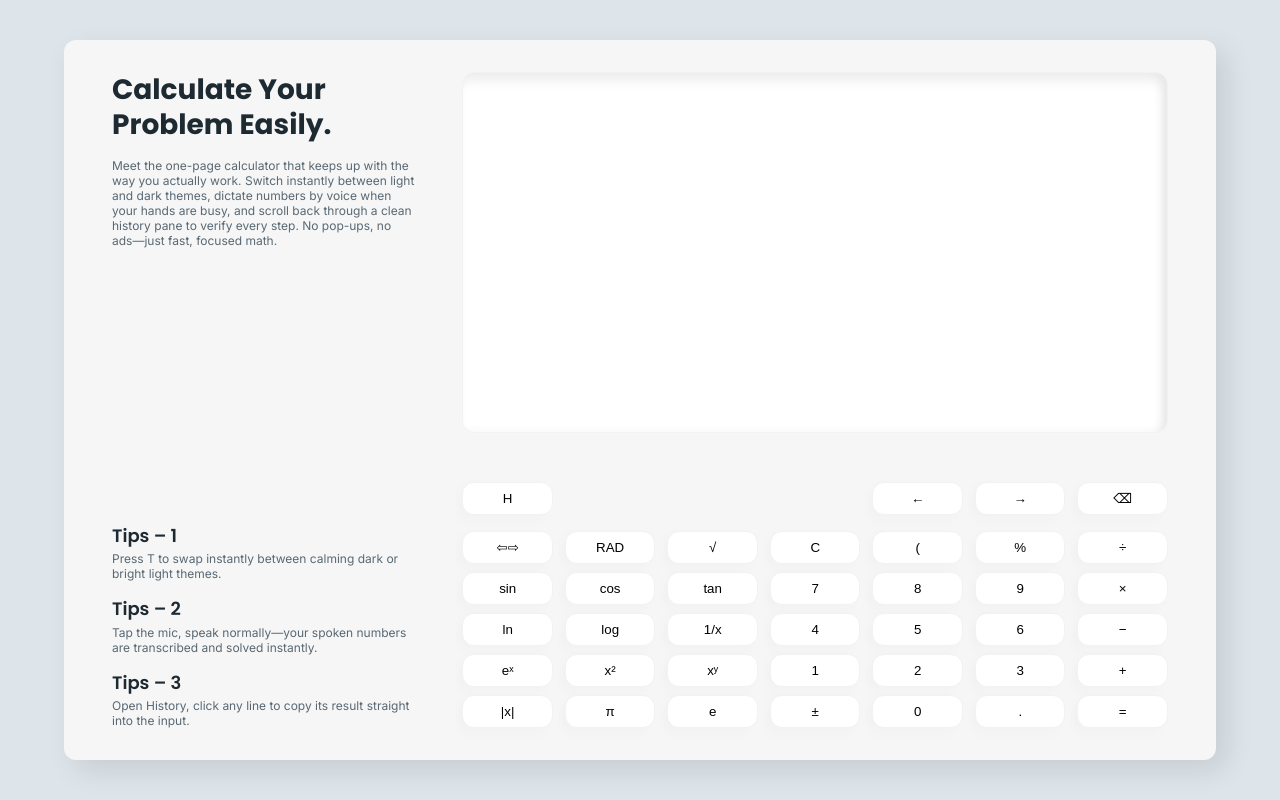
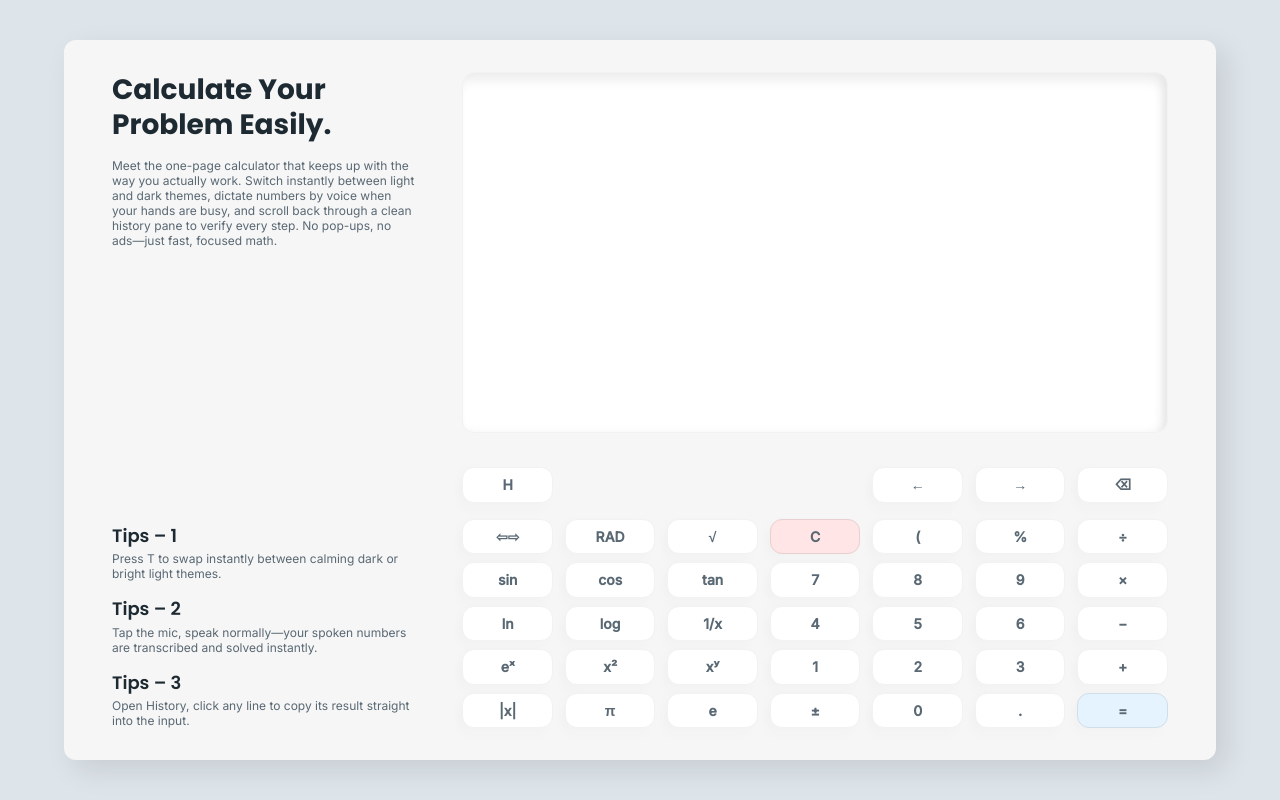
Before and after one commit to aivanchenk/react-calcx, a React (Vite) app: page / in a window 1280 px wide. Built offline with nearby package versions, Linux system fonts and the light colour scheme.

Commit message:
finalize Ui

```diff
--- a/src/components/Button/Button.tsx
+++ b/src/components/Button/Button.tsx
@@ -5,7 +5,7 @@ export interface buttonProps {
   dataKey: string;
   content: string | ReactElement;
   onClick?: React.MouseEventHandler<HTMLButtonElement>;
-  primary?: boolean;
+  primary?: "red" | "blue" | undefined;
 }
 
 export default function Button({
@@ -18,7 +18,13 @@ export default function Button({
     <button
       data-key={dataKey}
       onClick={onClick}
-      className={`${styles.button} ${primary ? styles.primary : null}`}
+      className={`${styles.button} ${
+        primary === "red"
+          ? styles.primaryRed
+          : primary === "blue"
+          ? styles.primaryBlue
+          : null
+      }`}
     >
       {content}
     </button>
--- a/src/components/Button/styles.module.scss
+++ b/src/components/Button/styles.module.scss
@@ -1,3 +1,5 @@
+@use "../../variables.scss" as *;
+
 .button {
   padding: 8px;
   border: 1px solid rgb(242, 242, 242);
@@ -6,6 +8,19 @@
   box-shadow: -5px 0 10px rgba(0, 0, 0, 0.01),
     -5px 10px 10px rgba(0, 0, 0, 0.01);
 
+  font: 600 14px/1.25 $font-body;
+  color: $color-text-secondary;
+
+  &.primaryBlue {
+    background: rgb(229, 243, 255);
+    border: 1px solid rgb(208, 222, 232);
+  }
+
+  &.primaryRed {
+    background: rgb(255, 229, 229);
+    border: 1px solid rgb(232, 208, 208);
+  }
+
   &:active {
     background: #efefef;
     border: 1px solid rgb(209, 209, 209);
--- a/src/components/Display/Display.tsx
+++ b/src/components/Display/Display.tsx
@@ -7,10 +7,13 @@ interface DisplayProps {
 }
 
 export default function Display({ valueState }: DisplayProps) {
-  const [value] = valueState;
+  const [raw] = valueState;
+
+  const pretty = raw.replace(/([+\-*/×÷^()])/g, "$1\u200B");
+
   return (
     <div className={styles.display}>
-      <div className={styles.value}>{value}</div>
+      <div className={styles.value}>{pretty}</div>
     </div>
   );
 }
--- a/src/components/Display/styles.module.scss
+++ b/src/components/Display/styles.module.scss
@@ -1,3 +1,5 @@
+@use "../../variables.scss" as *;
+
 .display {
   width: 100%;
   height: 55%;
@@ -6,4 +8,17 @@
   border: 1px solid rgb(242, 242, 242);
   border-radius: 12px;
   background: #fff;
+  padding: 16px 24px;
+  display: flex;
+  flex-direction: column;
+  align-items: end;
+  justify-content: end;
+
+  .value {
+    font: 700 32px/1.25 $font-heading;
+    color: $color-text-primary;
+    white-space: pre-wrap;
+    word-break: keep-all;
+    overflow-wrap: anywhere;
+  }
 }
--- a/src/components/Keypad/Keypad.tsx
+++ b/src/components/Keypad/Keypad.tsx
@@ -17,16 +17,38 @@ export default function Keypad({ valueState }: KeyProps) {
   return (
     <div className={styles.keypad}>
       <div className={styles.controls}>
-        <Button dataKey="history" content="H"></Button>
+        <Button
+          dataKey="history"
+          content="H"
+          onClick={() => handleClick("history")}
+        ></Button>
         <div className={styles.position}>
-          <Button dataKey="pervious" content="←"></Button>
-          <Button dataKey="next" content="→"></Button>
-          <Button dataKey="back" content={"⌫"}></Button>
+          <Button
+            dataKey="pervious"
+            content="←"
+            onClick={() => handleClick("pervious")}
+          ></Button>
+          <Button
+            dataKey="next"
+            content="→"
+            onClick={() => handleClick("next")}
+          ></Button>
+          <Button
+            dataKey="back"
+            content={"⌫"}
+            onClick={() => handleClick("back")}
+          ></Button>
         </div>
       </div>
       <div className={styles.grid}>
-        {buttonList.map(({ dataKey, content }) => (
-          <Button dataKey={dataKey} content={content}></Button>
+        {buttonList.map(({ dataKey, content, primary }) => (
+          <Button
+            dataKey={dataKey}
+            content={content}
+            onClick={() => handleClick(dataKey)}
+            primary={primary}
+            key={dataKey}
+          ></Button>
         ))}
       </div>
     </div>
--- a/src/components/Keypad/data.ts
+++ b/src/components/Keypad/data.ts
@@ -1,16 +1,16 @@
 import type { buttonProps } from "../Button/Button";
 
-type Key = Pick<buttonProps, "dataKey" | "content">;
+type Key = Omit<buttonProps, "onClick">;
 
 export const buttonList: Key[] = [
   // ───────────── 1st row ─────────────
-  { dataKey: "change", content: "⇦⇨" }, // back-space
-  { dataKey: "rad", content: "RAD" },
-  { dataKey: "sqrt", content: "√" },
-  { dataKey: "clear", content: "C" },
-  { dataKey: "paren", content: "(" },
-  { dataKey: "percent", content: "%" },
-  { dataKey: "divide", content: "÷" },
+  { dataKey: "⇦⇨", content: "⇦⇨" },
+  { dataKey: "RAD", content: "RAD" },
+  { dataKey: "√", content: "√" },
+  { dataKey: "C", content: "C", primary: "red" },
+  { dataKey: "(", content: "(" },
+  { dataKey: "%", content: "%" },
+  { dataKey: "÷", content: "÷" },
 
   // ───────────── 2nd row ─────────────
   { dataKey: "sin", content: "sin" },
@@ -19,32 +19,32 @@ export const buttonList: Key[] = [
   { dataKey: "7", content: "7" },
   { dataKey: "8", content: "8" },
   { dataKey: "9", content: "9" },
-  { dataKey: "multiply", content: "×" },
+  { dataKey: "×", content: "×" },
 
   // ───────────── 3rd row ─────────────
   { dataKey: "ln", content: "ln" },
   { dataKey: "log", content: "log" },
-  { dataKey: "recip", content: "1/x" },
+  { dataKey: "1/x", content: "1/x" },
   { dataKey: "4", content: "4" },
   { dataKey: "5", content: "5" },
   { dataKey: "6", content: "6" },
-  { dataKey: "subtract", content: "−" },
+  { dataKey: "−", content: "−" },
 
   // ───────────── 4th row ─────────────
-  { dataKey: "exp", content: "eˣ" },
-  { dataKey: "square", content: "x²" },
-  { dataKey: "power", content: "xʸ" },
+  { dataKey: "eˣ", content: "eˣ" },
+  { dataKey: "x²", content: "x²" },
+  { dataKey: "xʸ", content: "xʸ" },
   { dataKey: "1", content: "1" },
   { dataKey: "2", content: "2" },
   { dataKey: "3", content: "3" },
-  { dataKey: "add", content: "+" },
+  { dataKey: "+", content: "+" },
 
   // ───────────── 5th row ─────────────
-  { dataKey: "abs", content: "|x|" },
-  { dataKey: "pi", content: "π" },
+  { dataKey: "|x|", content: "|x|" },
+  { dataKey: "π", content: "π" },
   { dataKey: "e", content: "e" },
-  { dataKey: "sign", content: "±" },
+  { dataKey: "±", content: "±" },
   { dataKey: "0", content: "0" },
-  { dataKey: "dot", content: "." },
-  { dataKey: "equals", content: "=" },
+  { dataKey: ".", content: "." },
+  { dataKey: "=", content: "=", primary: "blue" },
 ];
--- a/src/components/TipsList/TipsList.tsx
+++ b/src/components/TipsList/TipsList.tsx
@@ -4,8 +4,8 @@ import styles from "./styles.module.scss";
 export default function TipsList() {
   return (
     <div className={styles.tips}>
-      {list.map(({ header, description }) => (
-        <article className="tip">
+      {list.map(({ header, description }, index) => (
+        <article key={index}>
           <h2 className={styles.tipTitle}>{header}</h2>
           <p className={styles.tipDesc}>{description}</p>
         </article>
```
